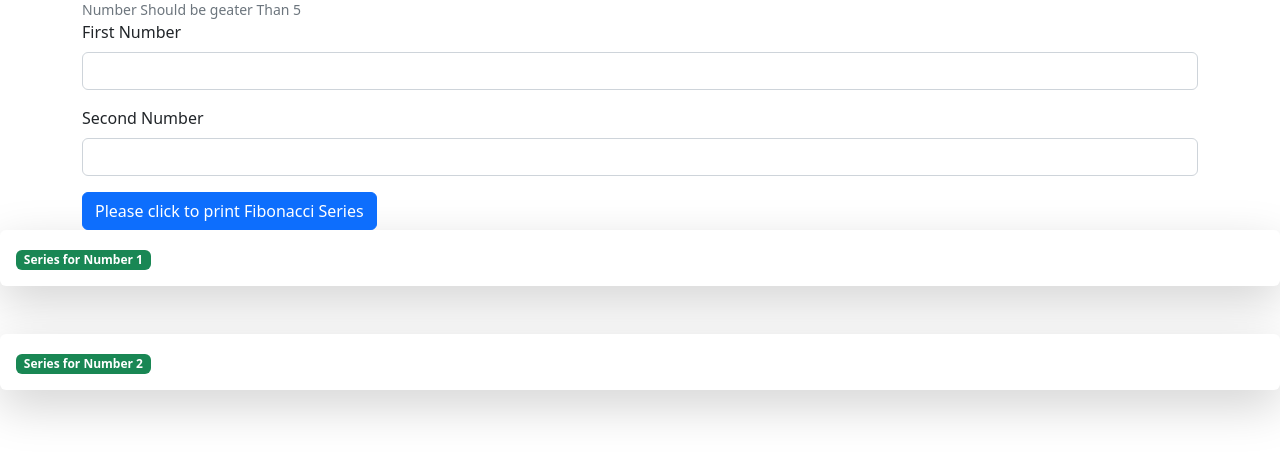
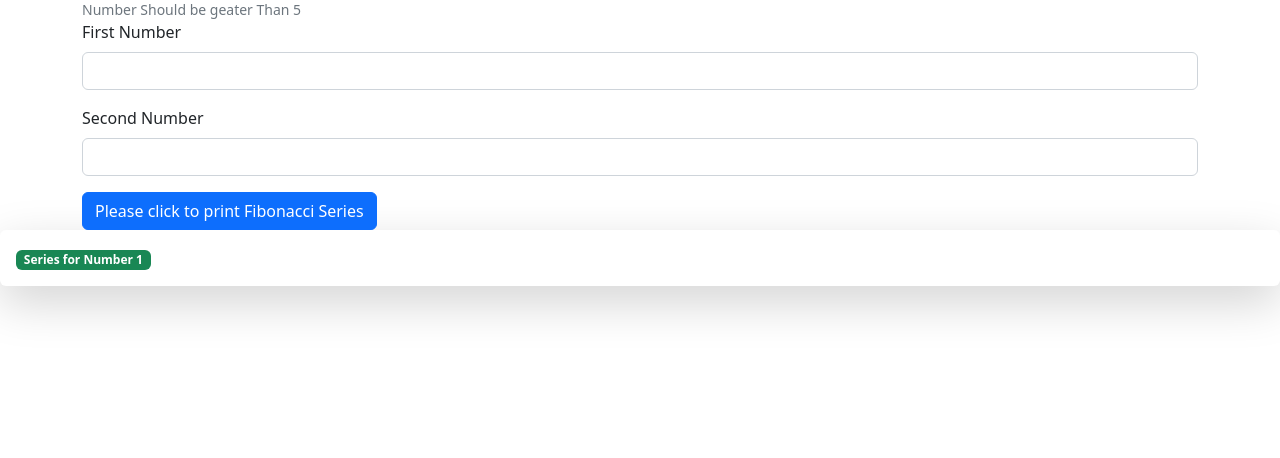
Before and after one commit to ashokgarsulla/Xelpmoc, a Django app: page /calculate in a window 1280 px wide. Shown: the part 99-557 px from the top of the page. Run offline with Django 4.2, Linux system fonts and the light colour scheme; a user stored in the database is signed in.

Commit message:
change in function fib_seroes

```diff
--- a/myapp/views.py
+++ b/myapp/views.py
@@ -11,7 +11,7 @@
             return HttpResponseRedirect('/')
     else:
         fm = UserCreationForm()
-    return render (request, 'myapp/register.html',{'form':fm})
+    return render(request, 'myapp/register.html',{'form':fm})
 def user_login(request):
     if not request.user.is_authenticated:
         if request.method == 'POST':
@@ -30,9 +30,9 @@
         return HttpResponseRedirect('/calculate')
 
 
-def fib_series(x):
-    n1 = 0
-    n2 = 1
+def fib_series(x,y):
+    n1 = x
+    n2 = y
     c = 0
     series = []
     while c < x:
@@ -52,9 +52,8 @@
             if num1 < 5 or num2 < 5:
                 messages.error(request, "Number must be greater than 5")
             else:
-                n1 = fib_series(int(num1))
-                n2 = fib_series(int(num2))
-                return render(request,'myapp/calculate.html',{'username':username,"num1":n1,"num2":n2})
+                n1 = fib_series(int(num1),int(num2))
+                return render(request,'myapp/calculate.html',{'username':username,"num1":n1})
         return render(request,'myapp/calculate.html',{'username':username})
     else:
         return HttpResponseRedirect('/')
--- a/templates/myapp/calculate.html
+++ b/templates/myapp/calculate.html
@@ -49,16 +49,7 @@
         </span>
         {% endfor %}
     </div>
-    <div class="shadow-lg p-3 mb-5 bg-body rounded">
-        <span class="badge bg-success text-wrap">
-            Series for Number 2
-        </span>
-        {% for i in num2 %}
-        <span class="badge bg-primary text-wrap">
-            {{i}}
-        </span>
-        {% endfor %}
-    </div>
+
 
 </body>
 
```
Also changed, not shown: db.sqlite3.
